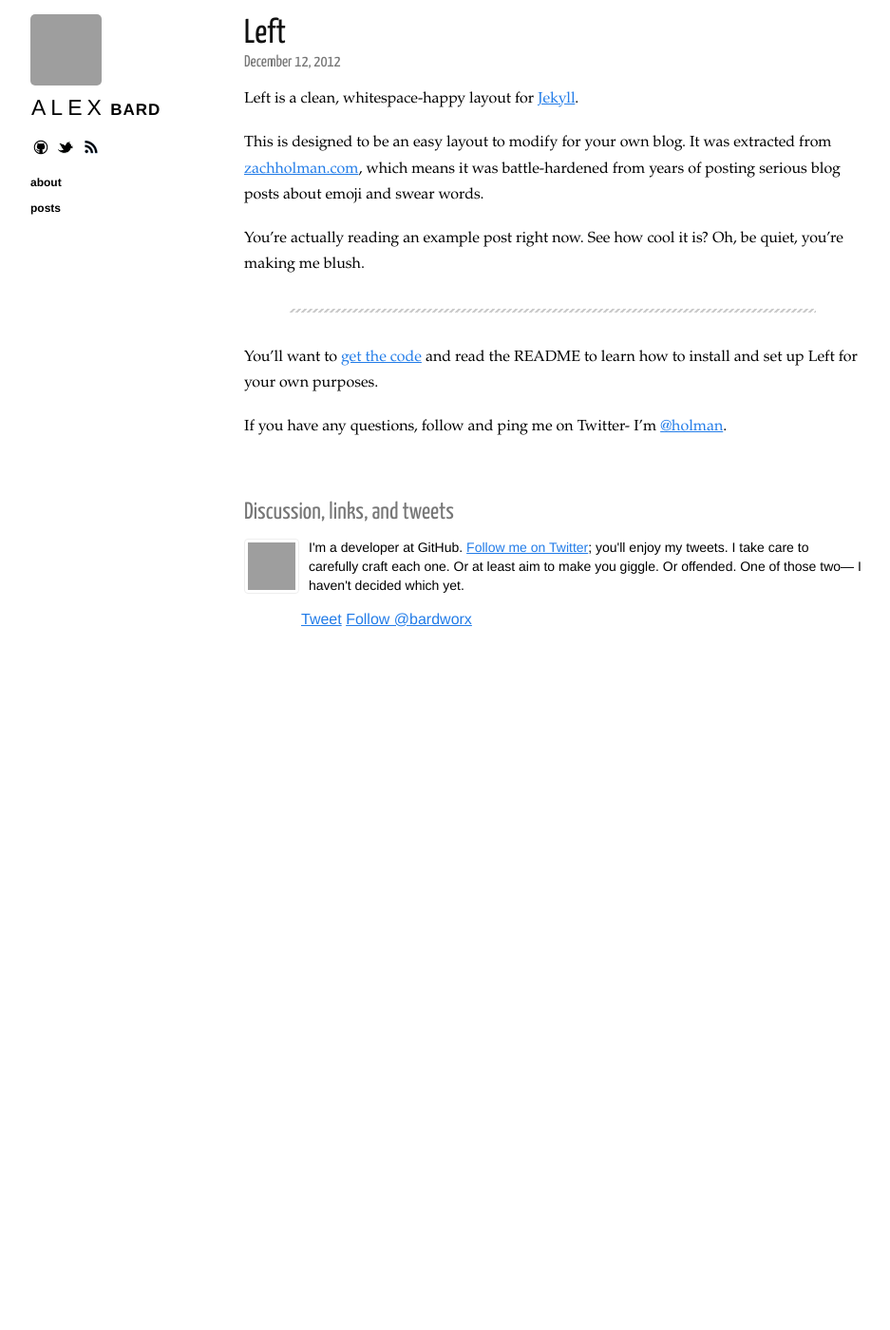
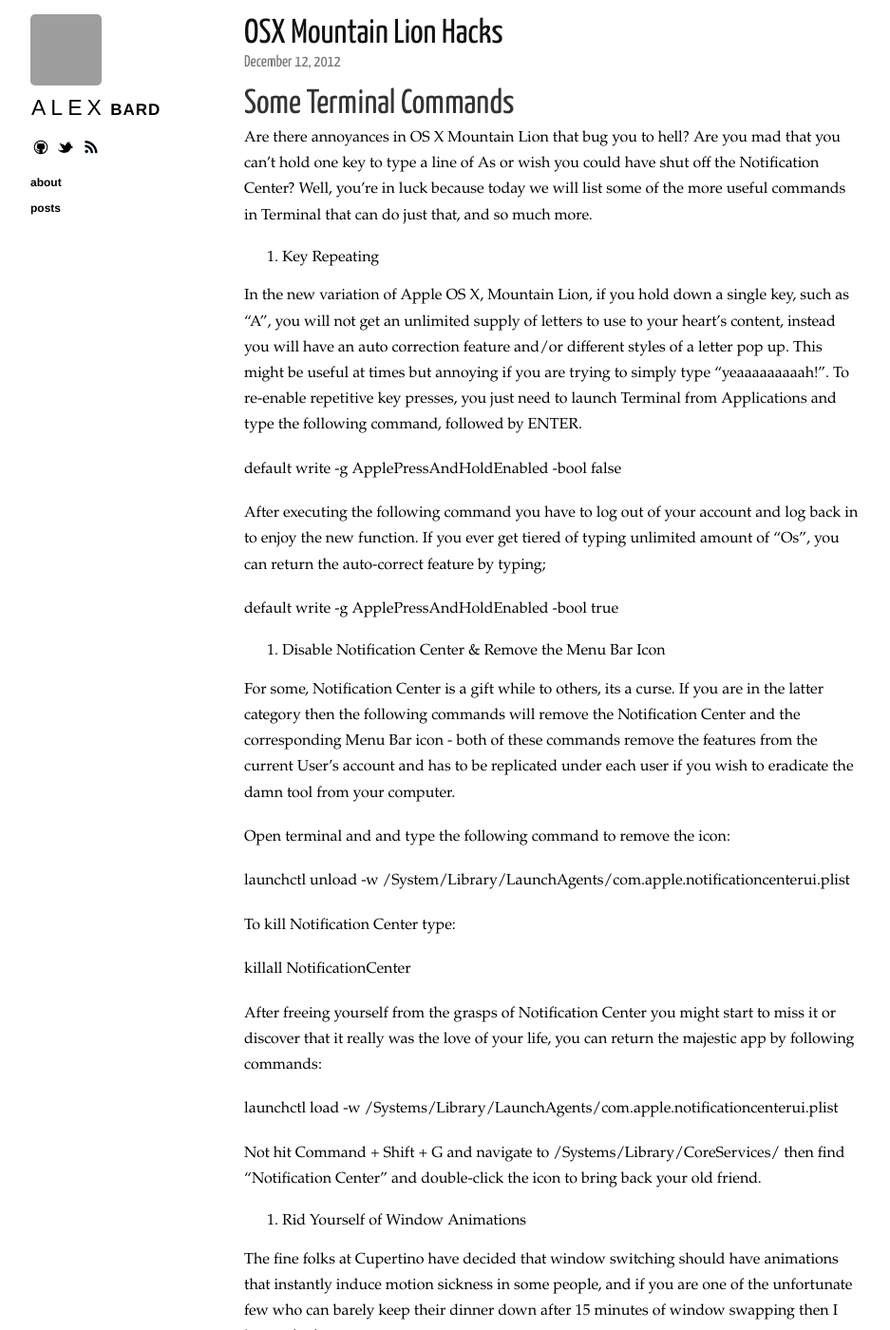
Before and after one commit to BardsWork/bardswork.github.com, a Jekyll site: the page built from _posts/2012-12-12-left.markdown, in a window 1280 px wide and 1400 px high. Shown: the whole window at 95% size, without its empty margins (118-1055 px from the left). Built offline with Jekyll 4.4.1, drawn with Linux system fonts in a browser that asks for light colours; nearby versions of some CDN libraries; Markdown is read by kramdown in place of the engine named in the settings; comment, search, counter and statistics services are not loaded; some of the changed text lies outside the part shown; grey boxes are pictures that could not be loaded.

Commit message:
first post

```diff
--- a/_posts/2012-12-12-left.markdown
+++ b/_posts/2012-12-12-left.markdown
@@ -1,18 +1,70 @@
 ---
 layout: post
-title: Left
+title: OSX Mountain Lion Hacks
 category: posts
 ---
+Some Terminal Commands
+======================
 
-Left is a clean, whitespace-happy layout for [Jekyll][jekyll].
+Are there annoyances in OS X Mountain Lion that bug you to hell? Are you mad that you can’t hold one key to type a line of As or wish you could have shut off the Notification Center? Well, you’re in luck because today we will list some of the more useful commands in Terminal that can do just that, and so much more.
 
-This is designed to be an easy layout to modify for your own blog. It was
-extracted from [zachholman.com][zh], which means it was battle-hardened from
-years of posting serious blog posts about emoji and swear words.
+1. Key Repeating
 
-You're actually reading an example post right now. See how cool it is? Oh, be
-quiet, you're making me blush.
+In the new variation of Apple OS X, Mountain Lion, if you hold down a single key, such as “A”, you will not get an unlimited supply of letters to use to your heart’s content, instead you will have an auto correction feature and/or different styles of a letter pop up. This might be useful at times but annoying if you are trying to simply type “yeaaaaaaaaah!”. To re-enable repetitive key presses, you just need to launch Terminal from Applications and type the following command, followed by ENTER.
 
+default write -g ApplePressAndHoldEnabled -bool false
+
+After executing the following command you have to log out of your account and log back in to enjoy the new function. If you ever get tiered of typing unlimited amount of “Os”, you can return the auto-correct feature by typing;
+
+default write -g ApplePressAndHoldEnabled -bool true
+
+2. Disable Notification Center & Remove the Menu Bar Icon
+
+For some, Notification Center is a gift while to others, its a curse. If you are in the latter category then the following commands will remove the Notification Center and the corresponding Menu Bar icon - both of these commands remove the features from the current User’s account and has to be replicated under each user if you wish to eradicate the damn tool from your computer.
+
+Open terminal and and type the following command to remove the icon:
+
+launchctl unload -w /System/Library/LaunchAgents/com.apple.notificationcenterui.plist
+
+To kill Notification Center type:
+
+killall NotificationCenter
+
+After freeing yourself from the grasps of Notification Center you might start to miss it or discover that it really was the love of your life, you can return the majestic app by following commands:
+
+launchctl load -w /Systems/Library/LaunchAgents/com.apple.notificationcenterui.plist
+
+Not hit Command + Shift + G and navigate to /Systems/Library/CoreServices/ then find “Notification Center” and double-click the icon to bring back your old friend.
+3. Rid Yourself of Window Animations
+
+The fine folks at Cupertino have decided that window switching should have animations that instantly induce motion sickness in some people, and if you are one of the unfortunate few who can barely keep their dinner down after 15 minutes of window swapping then I have a fix for you;
+
+In Terminal, type the following;
+
+defaults write NSGlobalDomain NSAutomaticWindowsAnimationsEnabled - bool false
+
+This will not only help keep your food down, it will also make your Mac feel snappier, and both are a good thing. If you start missing the magic that is the swapping animation you can re-enable it using the following command:
+
+defaults write NSGlobalDomain NSAutomaticWindowsAnimationsEnabled - bool true
+
+4. Bring Back Aluminum Calendar and Contacts
+
+This is not a terminal command but rather some cool skins that were developed by MacNix, in fact I  use the same templates because I was tiered of constantly looking at fake leather on my Mac. If you find the features useful, please consider making a small donation to the blog to support the work.
+
+http://macnix.blogspot.com
+5. Enable AirDrop on Unsupported Macs
+
+AirDrop is incredibly useful when sharing files across files across many computers on the same network. Unfortunately, Mountain Lion is a biased son-ov-a-gun and chooses not to support this holier then holy feature on some of the older Macs.
+
+Typing the following command should help and enable sharing over Ethernet as well:
+
+defaults write com.apple.NetworkBrowser BrowserAllInterfaces -tool true
+
+Remember that this only activates the feature on the current User and you have to re-log to activate.
+
+I hope some of these commands helped you and peaked your interest in the power that is the Terminal app. If you have any questions or would like me to cover something else please don’t hesitate to: Email me, Tweet, or just leave a comment.
+
+Thank for reading!
 ---
 
 You'll want to [get the code][left] and read the README to learn how to
```
